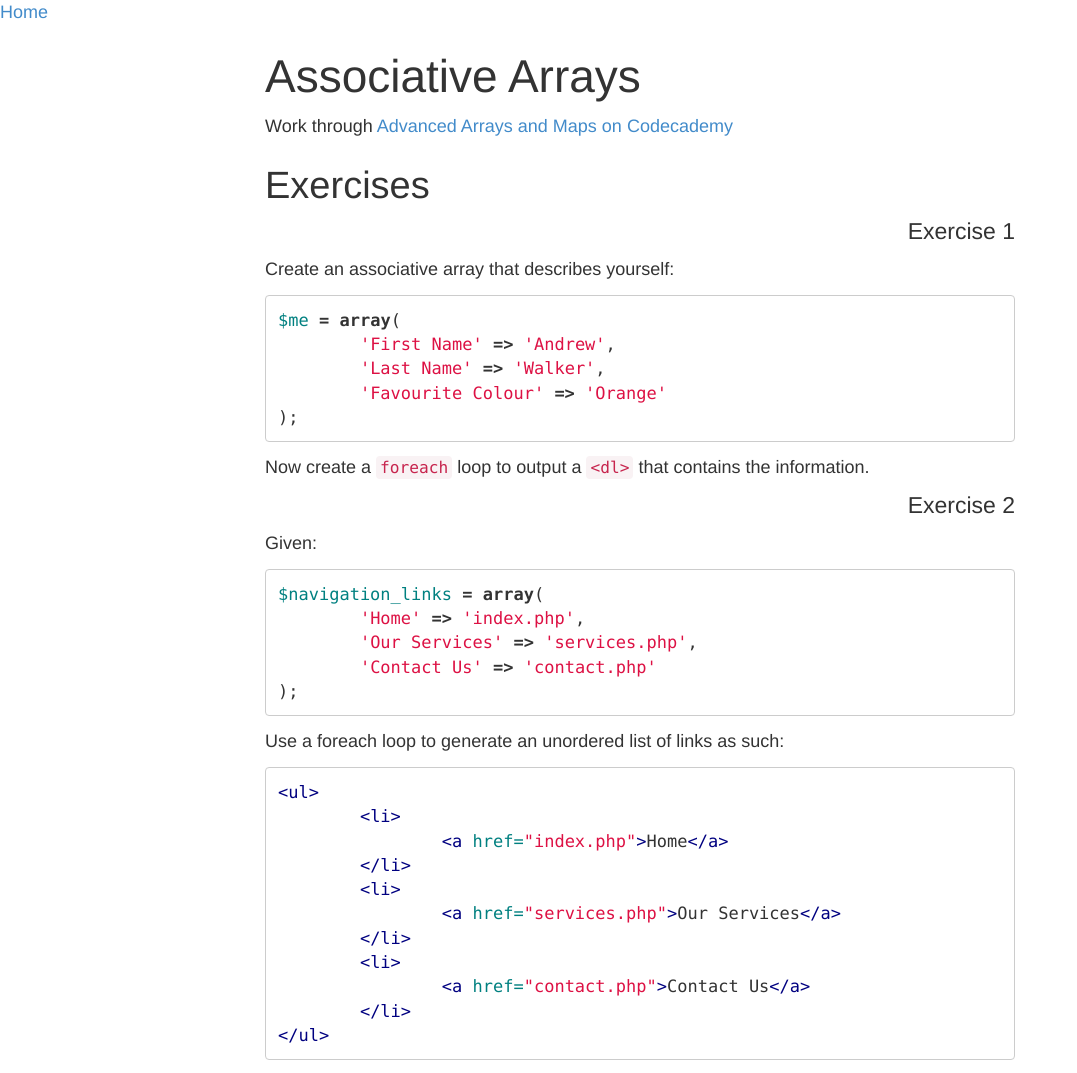
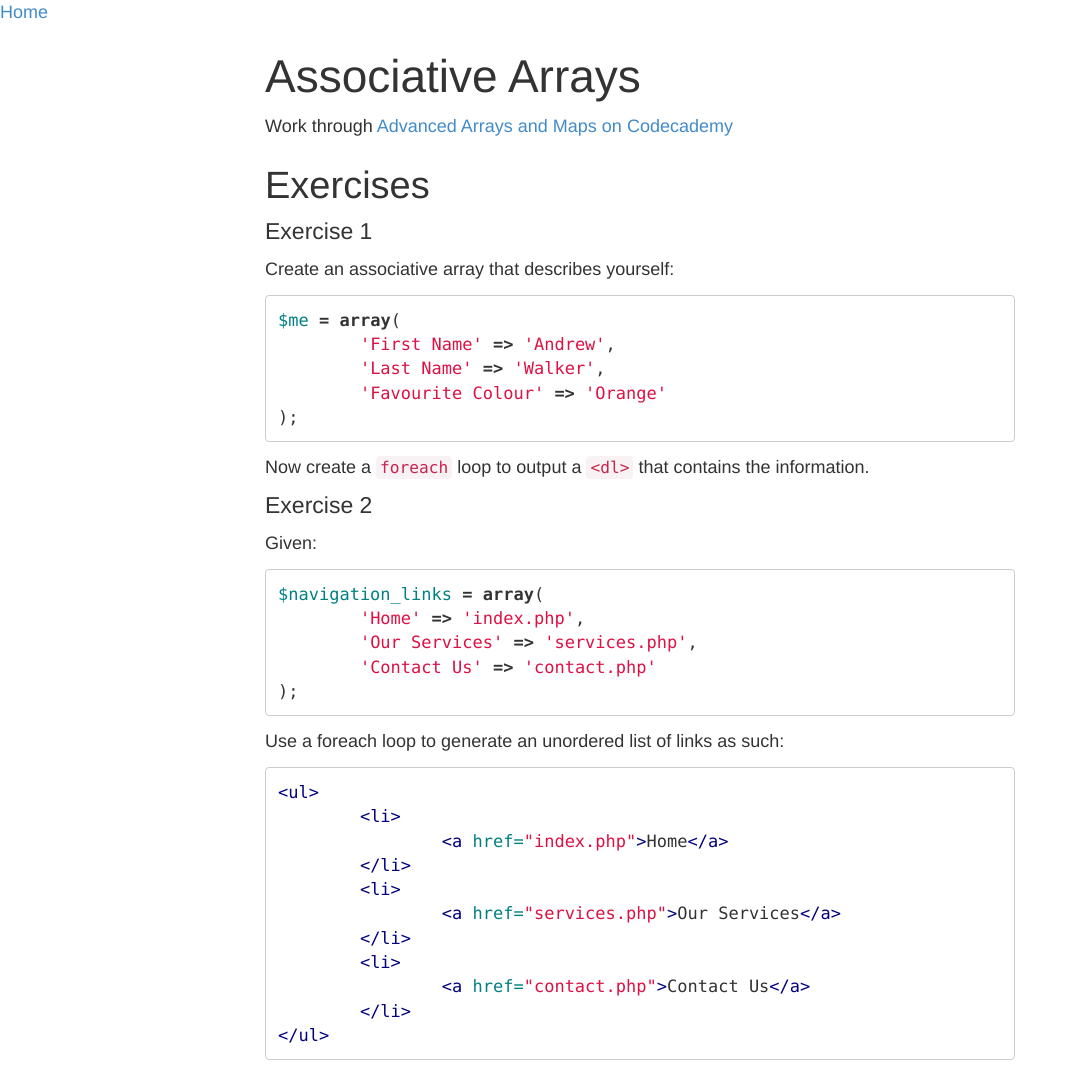
Before and after one commit to walkerab/discovery-awa, a Jekyll site: the page built from associative-arrays/index.md, in a window 1280 px wide. Shown: the whole page, without its empty margins (0-1077 px from the left). Built offline with Jekyll 4.4.1, drawn with Linux system fonts in a browser that asks for light colours; Markdown is read by kramdown in place of the engine named in the settings.

Commit message:
h4s no longer right-aligned

```diff
--- a/css/main.css
+++ b/css/main.css
@@ -20,10 +20,6 @@ pre code {
 		content: ' - ';
 	}
 
-.content h4 {
-	text-align: right;
-}
-
 .hl-line {
 	display: block;
 	background-color: #C7ECFC;
```
